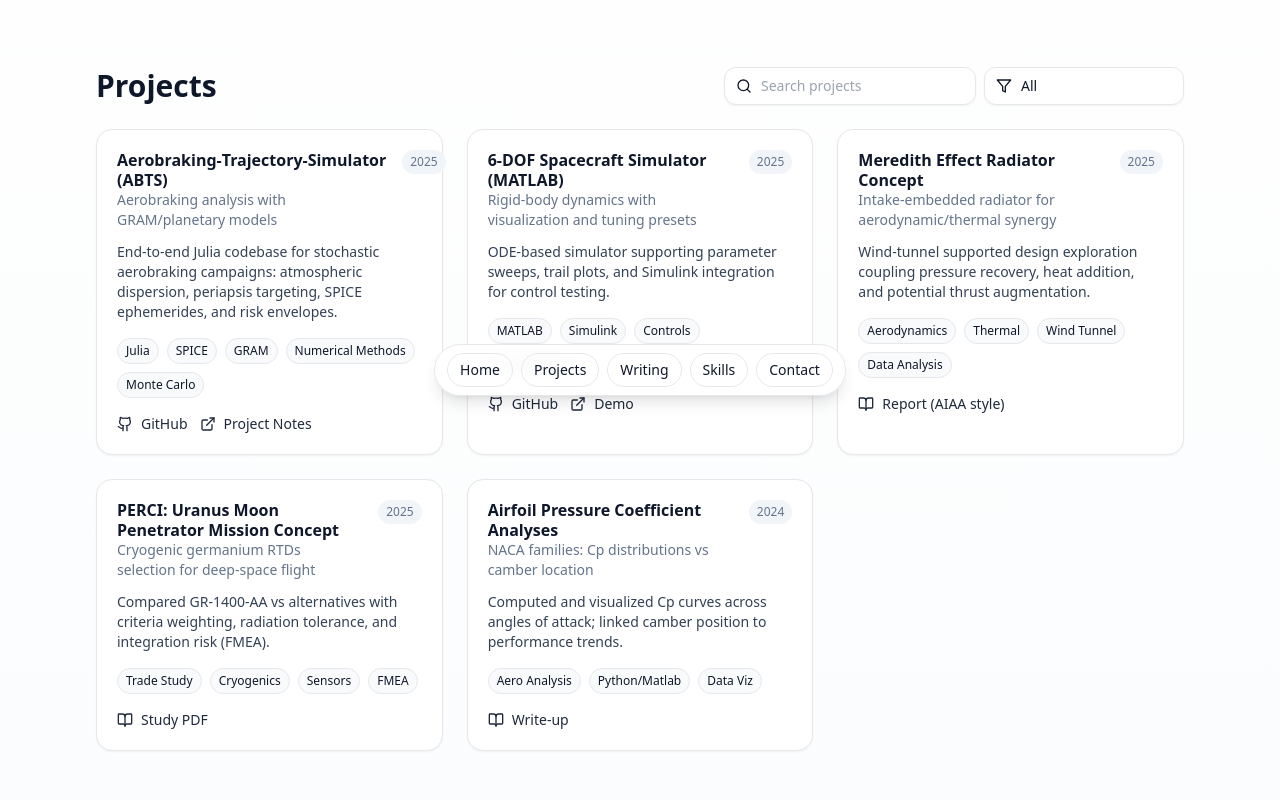
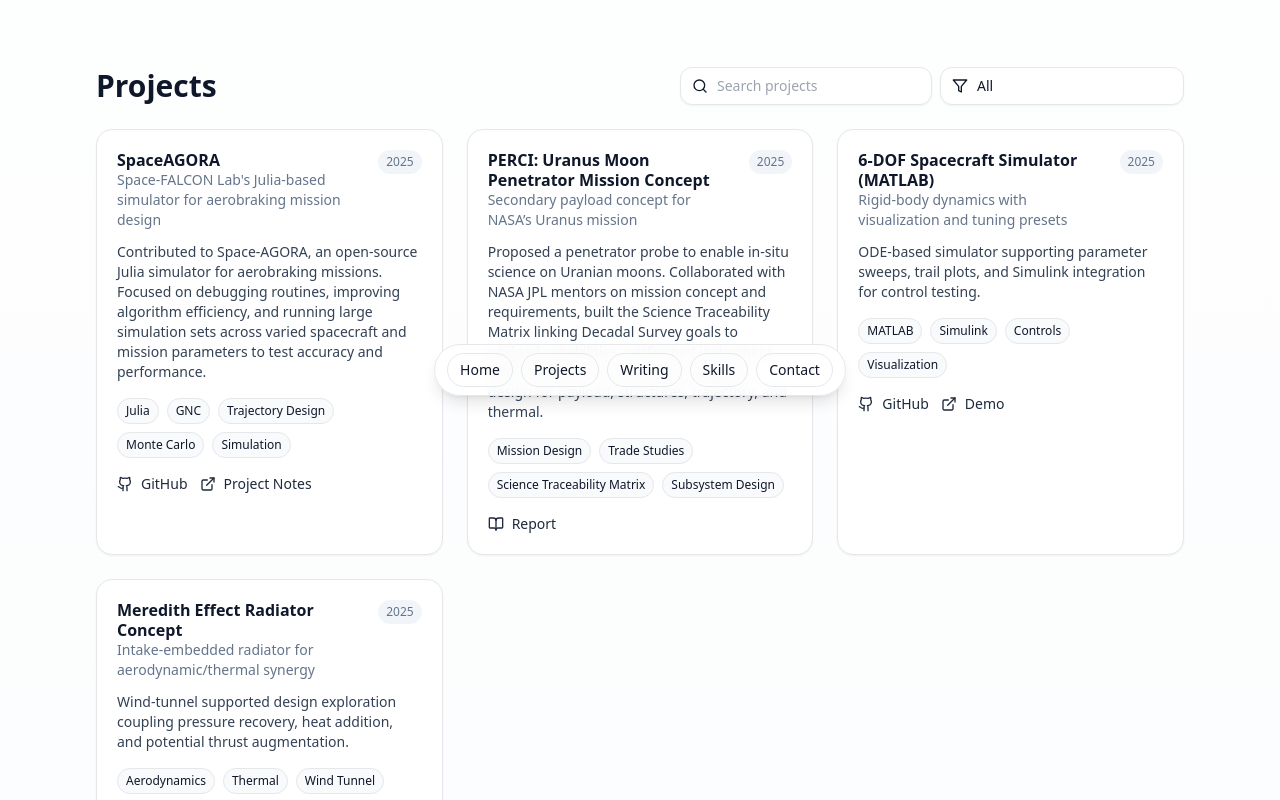
Before and after one commit to rshirish25/rahul-shirishkar-portfolio, a React (Vite) app: page / in a window 1280 px wide. Shown: the part 380-1180 px from the top of the page. Built offline with nearby package versions, Linux system fonts and the light colour scheme.

Commit message:
perci report added

```diff
--- a/src/Portfolio.jsx
+++ b/src/Portfolio.jsx
@@ -40,16 +40,25 @@ const profile = {
 // -------------------- DATA: PROJECTS --------------------
 const projects = [
   {
-    title: "Aerobraking‑Trajectory‑Simulator (ABTS)",
+  title: "SpaceAGORA",
   year: "2025",
-    tagline: "Aerobraking analysis with GRAM/planetary models",
+  tagline: "Space-FALCON Lab's Julia-based simulator for aerobraking mission design",
   summary:
-      "End‑to‑end Julia codebase for stochastic aerobraking campaigns: atmospheric dispersion, periapsis targeting, SPICE ephemerides, and risk envelopes.",
-    skills: ["Julia", "SPICE", "GRAM", "Numerical Methods", "Monte Carlo"],
+    "Contributed to Space-AGORA, an open-source Julia simulator for aerobraking missions. Focused on debugging routines, improving algorithm efficiency, and running large simulation sets across varied spacecraft and mission parameters to test accuracy and performance.",
+  skills: ["Julia", "GNC", "Trajectory Design", "Monte Carlo", "Simulation"],
   links: [
     { label: "GitHub", href: "#", icon: Github },
     { label: "Project Notes", href: "#", icon: ExternalLink },
   ],
+  },
+  {
+  title: "PERCI: Uranus Moon Penetrator Mission Concept",
+  year: "2025",
+  tagline: "Secondary payload concept for NASA’s Uranus mission",
+  summary:
+    "Proposed a penetrator probe to enable in-situ science on Uranian moons. Collaborated with NASA JPL mentors on mission concept and requirements, built the Science Traceability Matrix linking Decadal Survey goals to payload capabilities, performed instrument trade studies, and supported subsystem design for payload, structures, trajectory, and thermal.",
+  skills: ["Mission Design", "Trade Studies", "Science Traceability Matrix", "Subsystem Design"],
+  links: [{ label: "Report", href: "/files/PERCIreport.pdf", icon: BookOpen }],
   },
   {
     title: "6‑DOF Spacecraft Simulator (MATLAB)",
@@ -71,24 +80,6 @@ const projects = [
       "Wind‑tunnel supported design exploration coupling pressure recovery, heat addition, and potential thrust augmentation.",
     skills: ["Aerodynamics", "Thermal", "Wind Tunnel", "Data Analysis"],
     links: [{ label: "Report (AIAA style)", href: "#", icon: BookOpen }],
-  },
-  {
-    title: "PERCI: Uranus Moon Penetrator Mission Concept",
-    year: "2025",
-    tagline: "Cryogenic germanium RTDs selection for deep‑space flight",
-    summary:
-      "Compared GR‑1400‑AA vs alternatives with criteria weighting, radiation tolerance, and integration risk (FMEA).",
-    skills: ["Trade Study", "Cryogenics", "Sensors", "FMEA"],
-    links: [{ label: "Study PDF", href: "#", icon: BookOpen }],
-  },
-  {
-    title: "Airfoil Pressure Coefficient Analyses",
-    year: "2024",
-    tagline: "NACA families: Cp distributions vs camber location",
-    summary:
-      "Computed and visualized Cp curves across angles of attack; linked camber position to performance trends.",
-    skills: ["Aero Analysis", "Python/Matlab", "Data Viz"],
-    links: [{ label: "Write‑up", href: "#", icon: BookOpen }],
   },
 ];
 
```
Also changed, not shown: 2 other files (tests, documents, lock files or other folders). Lines whose indentation alone changed are shown as unchanged.
